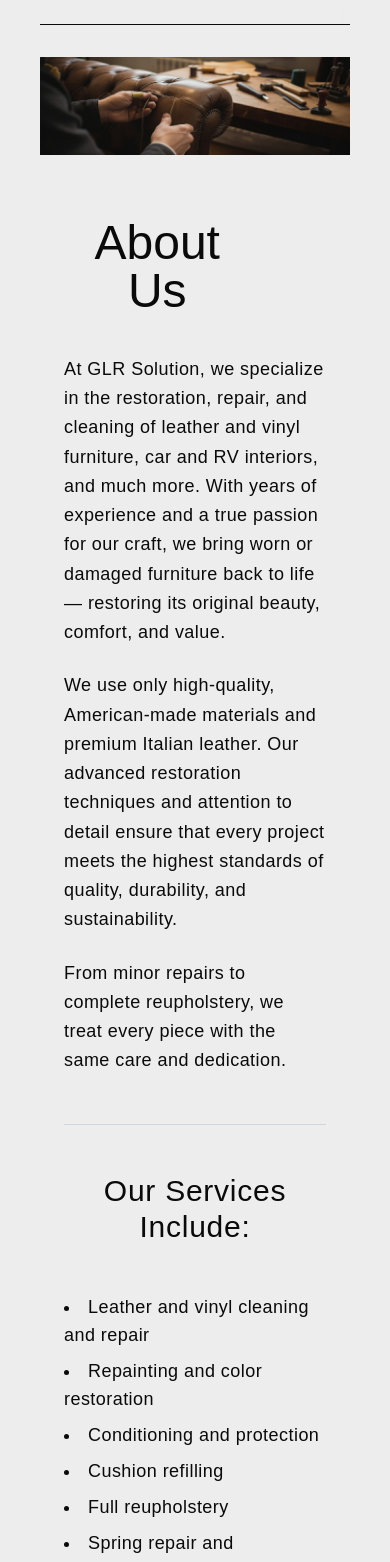
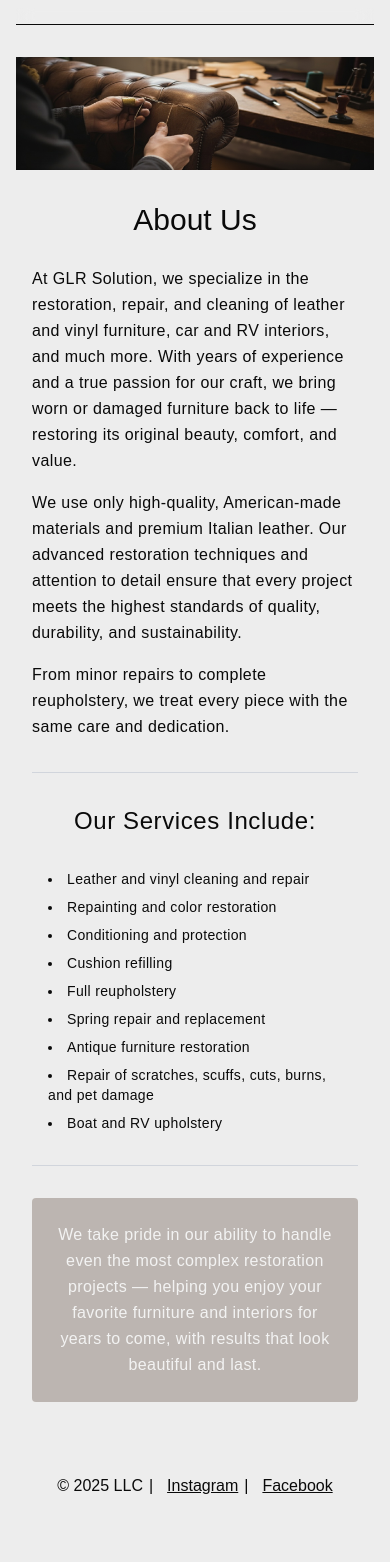
Before and after one commit to evunti/glr_solution, a Next.js app: page /about in a window 390 px wide. Shown: the top 1562 px of the page. After the commit the page ends 1522 px from the top, so only its background shows below. Built offline with nearby package versions, Linux system fonts and the light colour scheme.

Commit message:
added logo and phone to nav

```diff
--- a/components/navbar.tsx
+++ b/components/navbar.tsx
@@ -19,8 +19,16 @@ export function NavBar() {
 
   return (
     <nav className="w-full flex justify-center mb-8 mt-2 relative z-0">
-      <div className="w-full flex items-center justify-center relative py-2 md:py-3 text-[color-brand] backdrop-blur-sm border-b border-[color-brand]/20 max-w-8xl">
-        <div className="hidden md:flex gap-10">
+      <div className="w-full flex items-center justify-between relative py-2 md:py-3 text-[color-brand] backdrop-blur-sm border-b border-[color-brand]/20 max-w-8xl px-4 md:px-8">
+        <div className="hidden md:flex items-center">
+          <img
+            src="/images/label.png"
+            alt="GLR Solution Logo"
+            className="h-12 w-auto"
+          />
+        </div>
+
+        <div className="hidden md:flex gap-10 absolute left-1/2 -translate-x-1/2">
           <Link
             href="/"
             className={`no-underline text-sm font-light tracking-wider uppercase transition-all duration-200 ${
@@ -71,6 +79,18 @@ export function NavBar() {
           >
             Contact
           </Link>
+        </div>
+
+        <div className="hidden md:flex flex-col items-end text-right">
+          <p className="text-sm font-light tracking-wide text-[color-brand]">
+            The Best American Materials & Great Prices
+          </p>
+          <a
+            href="tel:540-255-8494"
+            className="text-xl font-light tracking-wider text-[#004526] "
+          >
+            540-255-8494
+          </a>
         </div>
 
         <div className="md:hidden absolute right-4 top-1/2 -translate-y-1/2">
--- a/src/app/about/page.tsx
+++ b/src/app/about/page.tsx
@@ -2,18 +2,18 @@
 
 export default function About() {
   return (
-    <div className="flex flex-col items-center justify-center pt-16 pb-24">
-      <main className="w-full max-w-5xl px-6 sm:px-8">
-        <div className="flex flex-start text-center mb-10">
-          <h1 className="text-5xl sm:text-6xl font-light  text-[color-brand] ">
+    <div className="flex flex-col items-center justify-center pt-8 sm:pt-16 pb-12 sm:pb-24">
+      <main className="w-full max-w-5xl px-4 sm:px-6 md:px-8">
+        <div className="text-center mb-6 sm:mb-10">
+          <h1 className="text-3xl sm:text-4xl md:text-5xl font-light text-[color-brand] ">
             About Us
           </h1>
-          <div className="w-20 h-1 bg-[color-brand] mx-auto"></div>
+          <div className="w-16 sm:w-20 h-1 bg-[color-brand] mx-auto"></div>
         </div>
 
-        <div className="max-w-4xl mx-auto space-y-12">
-          <section className="space-y-6">
-            <p className="text-lg sm:text-xl text-[color-brand]/80 leading-relaxed font-light tracking-wide">
+        <div className="max-w-4xl mx-auto space-y-8 sm:space-y-12">
+          <section className="space-y-4 sm:space-y-6">
+            <p className="text-base sm:text-lg md:text-xl text-[color-brand]/80 leading-relaxed font-light tracking-wide">
               At GLR Solution, we specialize in the restoration, repair, and
               cleaning of leather and vinyl furniture, car and RV interiors, and
               much more. With years of experience and a true passion for our
@@ -21,24 +21,23 @@ export default function About() {
               its original beauty, comfort, and value.
             </p>
 
-            <p className="text-lg text-[color-brand]/70 leading-relaxed font-light tracking-wide">
+            <p className="text-base sm:text-lg text-[color-brand]/70 leading-relaxed font-light tracking-wide">
               We use only high-quality, American-made materials and premium
               Italian leather. Our advanced restoration techniques and attention
               to detail ensure that every project meets the highest standards of
               quality, durability, and sustainability.
             </p>
 
-            <p className="text-lg text-[color-brand]/70 leading-relaxed font-light tracking-wide">
+            <p className="text-base sm:text-lg text-[color-brand]/70 leading-relaxed font-light tracking-wide">
               From minor repairs to complete reupholstery, we treat every piece
               with the same care and dedication.
             </p>
           </section>
           <div className="w-full h-px bg-gray-300"></div>
-          <h2 className=" flex flex-start text-center text-3xl font-light text-[color-brand] tracking-wide text-center">
-            {" "}
+          <h2 className="text-2xl sm:text-3xl font-light text-[color-brand] tracking-wide text-center">
             Our Services Include:
           </h2>
-          <ul className="list-disc list-inside text-lg text-[color-brand]/70 font-light tracking-wide space-y-2 sm:columns-2 sm:gap-8">
+          <ul className="list-disc list-inside text-sm sm:text-base md:text-lg text-[color-brand]/70 font-light tracking-wide space-y-2 sm:columns-2 sm:gap-8 px-4 sm:px-0">
             {" "}
             <li>Leather and vinyl cleaning and repair</li>
             <li>Repainting and color restoration</li>
@@ -51,8 +50,8 @@ export default function About() {
             <li>Boat and RV upholstery</li>
           </ul>
           <div className="w-full h-px bg-gray-300"></div>
-          <div className=" bg-[#3d2412]/90 opacity-30 p-10 sm:p-8 ">
-            <p className="text-lg sm:text-xl  text-white leading-relaxed font-light tracking-wide text-center">
+          <div className="bg-brand/90 opacity-30 p-6 sm:p-8 md:p-10 rounded">
+            <p className="text-base sm:text-lg md:text-xl text-white leading-relaxed font-light tracking-wide text-center">
               We take pride in our ability to handle even the most complex
               restoration projects — helping you enjoy your favorite furniture
               and interiors for years to come, with results that look beautiful
--- a/src/app/contact/page.tsx
+++ b/src/app/contact/page.tsx
@@ -2,15 +2,15 @@
 
 export default function Contact() {
   return (
-    <div className="px-2 sm:px-12 pb-8 sm:pb-12 pt-4 sm:pt-10 flex flex-col items-center justify-start">
-      <main className="flex flex-col gap-4 w-full max-w-md mx-auto items-center bg-white border border-gray-200 rounded p-4 sm:p-8 shadow-sm">
-        <h1 className="text-2xl text-center text-[color-brand] font-light tracking-wide">
+    <div className="px-4 sm:px-12 pb-8 sm:pb-12 pt-8 sm:pt-10 flex flex-col items-center justify-start">
+      <main className="flex flex-col gap-4 sm:gap-5 w-full max-w-md mx-auto items-center bg-white border border-gray-200 rounded p-6 sm:p-8 shadow-sm">
+        <h1 className="text-xl sm:text-2xl text-center text-[color-brand] font-light tracking-wide">
           Request a Free Estimate
         </h1>
-        <p className="text-lg text-center text-[color-brand]/80 font-light tracking-wide">
+        <p className="text-base sm:text-lg text-center text-[color-brand]/80 font-light tracking-wide">
           Ready to restore your furniture or vehicle interior?
         </p>
-        <p className="text-center max-w-xs sm:max-w-md text-[color-brand]/70 font-light tracking-wide">
+        <p className="text-sm sm:text-base text-center max-w-xs sm:max-w-md text-[color-brand]/70 font-light tracking-wide leading-relaxed">
           Contact{" "}
           <span className="font-normal text-[color-brand]">GLR Solution</span>{" "}
           in Harrisonburg, VA today for a free quote and see why our customers
@@ -18,7 +18,7 @@ export default function Contact() {
         </p>
         <a
           href="mailto:info@glrsolution.com"
-          className="mt-4 px-4 py-2 text-sm sm:px-6 sm:py-3 sm:text-base bg-[color-brand] text-white font-light tracking-wide rounded shadow hover:bg-[color-brand]/80 transition"
+          className="mt-4 px-6 py-3 text-sm sm:px-8 sm:py-3 sm:text-base bg-[color-brand] text-white font-light tracking-wide rounded shadow hover:bg-[color-brand]/80 transition active:scale-95"
         >
           Email Us
         </a>
--- a/src/app/globals.css
+++ b/src/app/globals.css
@@ -12,6 +12,7 @@
   --font-mono: var(--font-geist-mono);
 
   --color-brand: #3d2412;
+  --color-second: #004526;
 }
 
 /* @media (prefers-color-scheme: dark) {
--- a/src/app/layout.tsx
+++ b/src/app/layout.tsx
@@ -16,13 +16,13 @@ export default function RootLayout({
   return (
     <html lang="en">
       <NavBar />
-      <body className="bg-[#ededed] min-h-screen w-full m- pl-10 pr-10">
+      <body className="bg-[#ededed] min-h-screen w-full px-4 sm:px-6 md:px-10">
         <div className="w-full flex flex-col items-center mx-auto">
           <div className="relative w-full">
             <img
               src="/images/cover.jpg"
               alt="Cover"
-              className="w-full object-contain object-top h-auto max-h-screen"
+              className="w-full object-contain object-top h-auto max-h-[60vh] sm:max-h-screen"
             />
           </div>
 
--- a/src/app/page.tsx
+++ b/src/app/page.tsx
@@ -26,23 +26,23 @@ export default function Home() {
   ];
 
   return (
-    <div className="flex flex-col items-center pt-16 pb-24">
+    <div className="flex flex-col items-center pt-8 sm:pt-16 pb-12 sm:pb-24">
       <main className="w-full max-w-7xl px-4 sm:px-6">
-        <div className="text-center mb-20">
-          <h1 className="text-5xl sm:text-5xl font-light tracking-wider text-[color-brand] mb-2">
+        <div className="text-center mb-12 sm:mb-20">
+          <h1 className="text-3xl sm:text-5xl font-light tracking-wide sm:tracking-wider text-[color-brand] mb-3 sm:mb-4 leading-tight">
             Expert Leather Repair & Reupholstery
           </h1>
-          <div className="w-24 h-1 bg-[color-brand] mx-auto mb-2"></div>
-          <p className="text-lg sm:text-xl text-[color-brand]/70 font-light tracking-wide max-w-3xl mx-auto">
+          <div className="w-16 sm:w-24 h-1 bg-[color-brand] mx-auto mb-4 sm:mb-6"></div>
+          <p className="text-base sm:text-xl text-[color-brand]/70 font-light tracking-wide max-w-3xl mx-auto px-2">
             Premium restoration services for furniture, automotive interiors,
             and RV upholstery
           </p>
         </div>
 
-        <div className="grid md:grid-cols-3 gap-10">
+        <div className="grid md:grid-cols-3 gap-8 sm:gap-10">
           {services.map((service, index) => (
             <div key={index} className="flex flex-col group">
-              <div className="relative overflow-hidden mb-6">
+              <div className="relative overflow-hidden mb-4 sm:mb-6">
                 <img
                   src={service.image}
                   alt={service.alt}
@@ -51,15 +51,15 @@ export default function Home() {
                 <div className="absolute inset-0 bg-linear-to-t from-black/20 to-transparent opacity-0 group-hover:opacity-100 transition-opacity duration-300"></div>
               </div>
 
-              <div className="flex flex-col grow space-y-4">
-                <h2 className="text-2xl font-light text-[color-brand] tracking-wide">
+              <div className="flex flex-col grow space-y-3 sm:space-y-4">
+                <h2 className="text-xl sm:text-2xl font-light text-[color-brand] tracking-wide">
                   {service.title}
                 </h2>
-                <p className="text-[color-brand]/70 leading-relaxed font-light grow">
+                <p className="text-sm sm:text-base text-[color-brand]/70 leading-relaxed font-light grow">
                   {service.description}
                 </p>
 
-                <button className="self-start text-[color-brand] font-light tracking-wide border-b border-[color-brand] pb-1 hover:border-[color-brand]/70 hover:text-[color-brand]/70 transition-colors duration-300">
+                <button className="self-start text-sm sm:text-base text-[color-brand] font-light tracking-wide border-b border-[color-brand] pb-1 py-2 hover:border-[color-brand]/70 hover:text-[color-brand]/70 transition-colors duration-300">
                   Learn More →
                 </button>
               </div>
```
